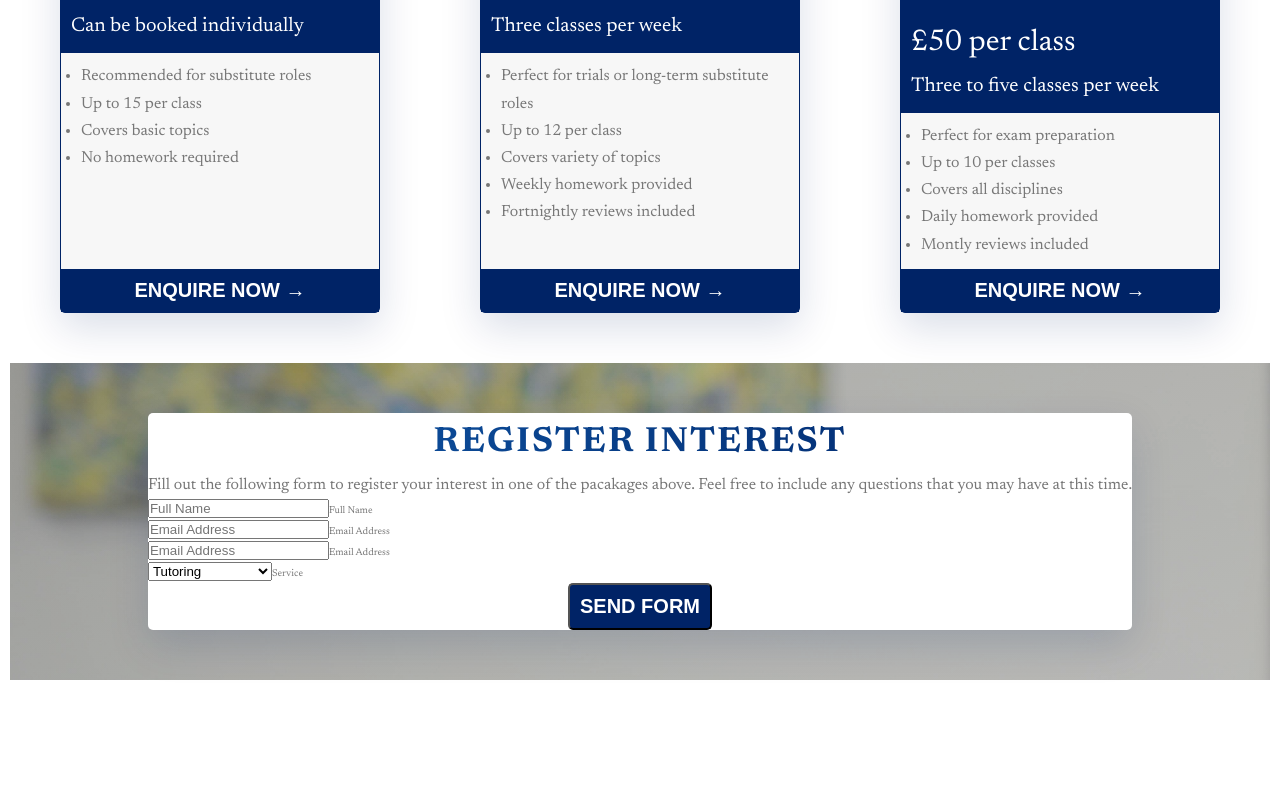
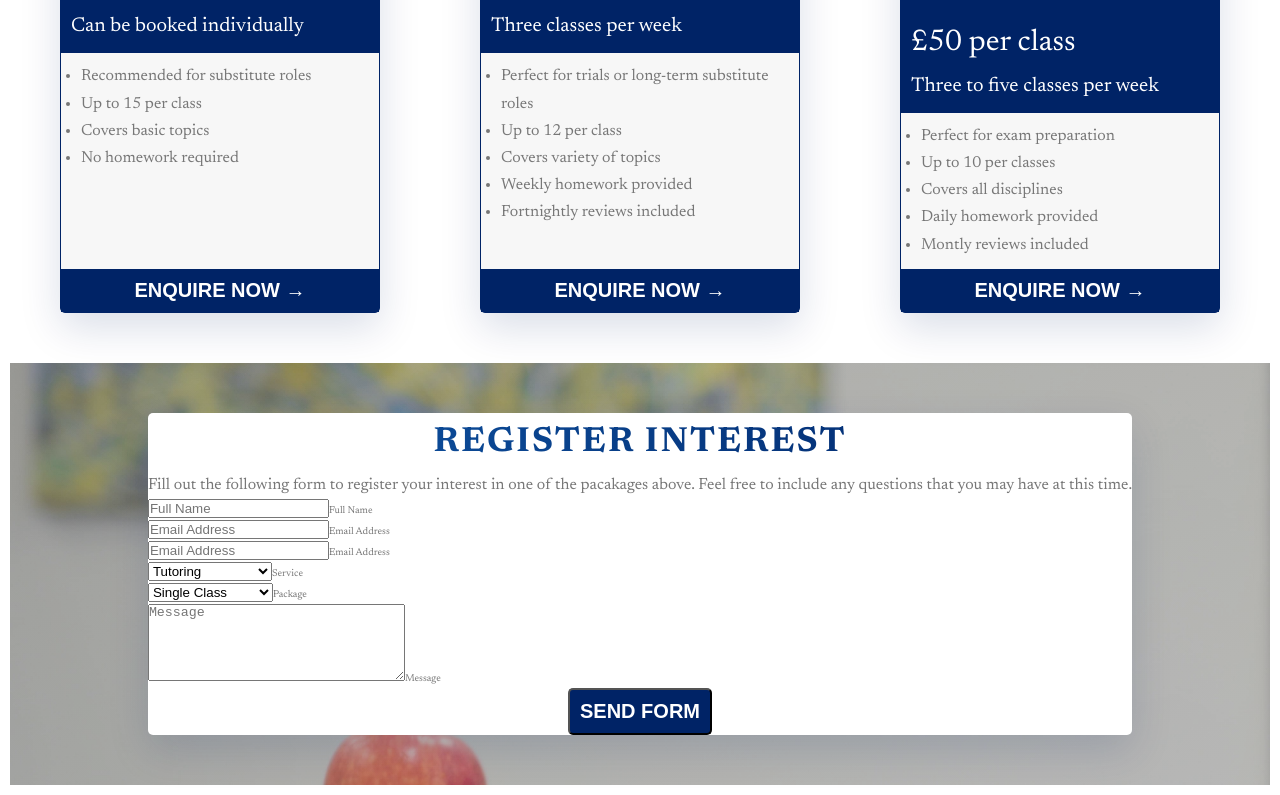
Before and after one commit to Talbekk/the-travelling-teacher, a React (Create React App) app: page / in a window 1280 px wide. Shown: the part 3150-3945 px from the top of the page. Before the commit the page ends 3840 px from the top, so only its background shows below. Built offline with nearby package versions, Linux system fonts and the light colour scheme.

Commit message:
adds basic form information

```diff
--- a/src/components/main/Enquiries.js
+++ b/src/components/main/Enquiries.js
@@ -3,8 +3,10 @@ import "../../App.css";
 
 function Enquiries() {
 
-  const [ chosenService, setChosenService ] = useState("tutoring");
-  const [ serviceOptions ] = useState(["Tutoring", "Business English", "After School", "Online"]);
+  const [ chosenService, setChosenService ] = useState("Tutoring");
+  const [ serviceOptions ] = useState(["After School", "Business English", "Online", "Tutoring"]);
+  const [ chosenPackage, setChosenPackage ] = useState("Single Class");
+  const [ packageOptions ] = useState(["Month Bundle", "Single Class", "Semester Bundle"]);
 
   function populateDropdown(selectOptions) {
       return selectOptions.map((currentOption) =>
@@ -40,7 +42,17 @@ function Enquiries() {
                     </select>
                     <label>Service</label>
                 </div>
-                <button className="btn btn--blue ">Send Form</button>
+                <div class="form__group">
+                    <select value={chosenPackage} onChange={(e) => setChosenPackage(e.target.value)} required>
+                        {populateDropdown(packageOptions)}
+                    </select>
+                    <label>Package</label>
+                </div>
+                <div class="form__group">
+                    <textarea id="message" cols="30" rows="5"placeholder="Message" class="form__textarea" required/>
+                    <label for="message" class="form__label">Message</label>
+                </div>
+                <button className="btn btn--blue">Send Form</button>
             </form>
         </div>
     </section>
```
